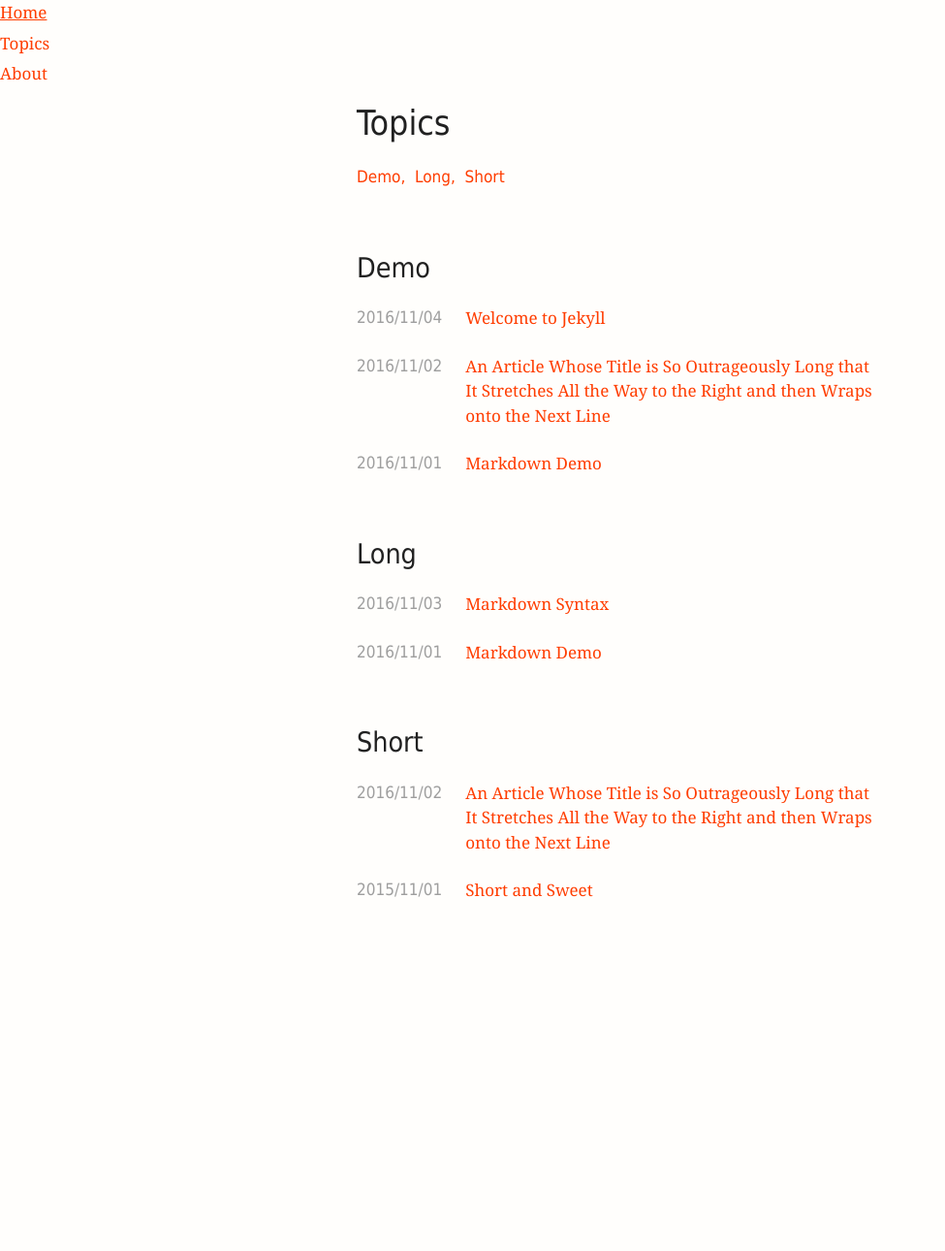
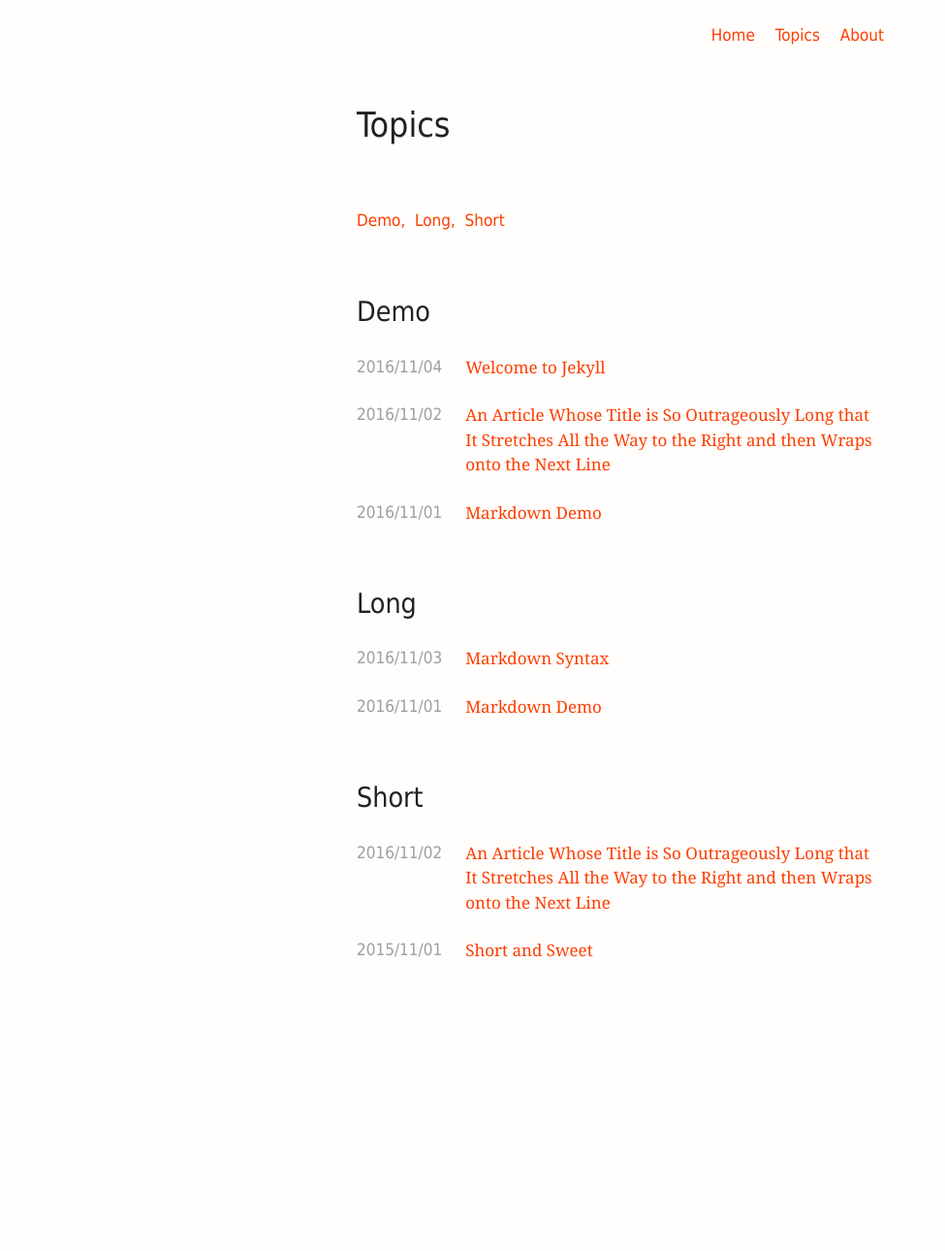
Before and after one commit to Awjin/bookish, a Jekyll site: the page built from topics.md, in a window 1280 px wide. Shown: the whole page at 97% size, without its empty margins (0-975 px from the left). Built offline with Jekyll 4.4.1, drawn with Linux system fonts in a browser that asks for light colours; some web fonts are replaced; before the commit the page ends 1177 px from its top, so only the background shows below that.

Commit message:
Cleanup post and header styles

```diff
--- a/_includes/header.html
+++ b/_includes/header.html
@@ -1,4 +1,4 @@
-<header class="site-header">
+<header class="site-header label">
     {% assign pages = site.pages | where: "show_in_header", "true" | sort: "header_order" %}
     {% for page in pages %}
     <a href="{{ page.url | relative_url }}">{{ page.title | escape }}</a>
--- a/_includes/posts-by-date.html
+++ b/_includes/posts-by-date.html
@@ -18,7 +18,9 @@
     </div>
 
     <div class="col-right">
-        <a href="{{ post.url | relative_url }}">{{ post.title | escape }}</a>
+        <a href="{{ post.url | relative_url }}">
+            {{ post.title | escape }}
+        </a>
     </div>
 </div>
 
--- a/_includes/posts-by-topic.html
+++ b/_includes/posts-by-topic.html
@@ -12,7 +12,9 @@
     </div>
 
     <div class="col-right">
-        <a class="post-title" href="{{ post.url | relative_url }}">{{ post.title | escape }}</a>
+        <a href="{{ post.url | relative_url }}">
+            {{ post.title | escape }}
+        </a>
     </div>
 </div>
 {% endif %}
--- a/_sass/bookish/style.scss
+++ b/_sass/bookish/style.scss
@@ -2,24 +2,25 @@
  *  Base
  */
 body {
-    padding: $type-reset-leading * 1.25;
+    box-sizing: content-box;
+    max-width: $type-reset-max-content-width;
+    margin: $type-reset-leading auto 33vh auto;
+    padding-right: $type-reset-leading * 1.25;
+    padding-left: $type-reset-leading * 1.25;
 }
 
 .site-header {
-    position: absolute;
-    top: 0;
-    left: 0;
+    text-align: right;
 
     a {
-        display: block;
+        display: inline-block;
         margin-bottom: $type-reset-leading / 4;
+        margin-left: 1rem;
     }
 }
 
 .site-content {
-    box-sizing: content-box;
-    max-width: $type-reset-max-content-width;
-    margin: ($type-reset-leading * 3) auto ($type-reset-leading * 9) auto;
+    margin-top: $type-reset-leading * 2;
 }
 
 
@@ -27,7 +28,10 @@ body {
  *  Post listings
  */
 .post-listing {
-    margin-bottom: $type-reset-leading;
+    margin: $type-reset-leading 0;
+
+    a {
+        display: inline-block;
     }
 
     .col-left {
@@ -36,21 +40,22 @@ body {
     }
 
     @media all and (min-width: $type-reset-max-content-width) {
-    .col-left {
-        float: left;
-    }
+        .col-left { float: left; }
     }
 
     .col-right {
         overflow: hidden;
+    }
 }
 
 
 /*
  *  Components
  */
-.content-header {
-    margin-bottom: $type-reset-vertical-rhythm * $type-reset-margin-scale-h2;
+a:focus,
+a:active {
+    outline: none;
+    color: $type-reset-color;
 }
 
 .label {
@@ -58,11 +63,8 @@ body {
     color: $type-reset-color-lightest;
 }
 
-a:focus {
-    background: $type-reset-color-actionable;
-    color: $type-reset-color-background;
-    outline: none;
-    text-decoration: none;
+.whitespace-below {
+    margin-bottom: $type-reset-vertical-rhythm * $type-reset-margin-scale-h2;
 }
 
 .img-wrapper {
```
Lines whose indentation alone changed are shown as unchanged.
